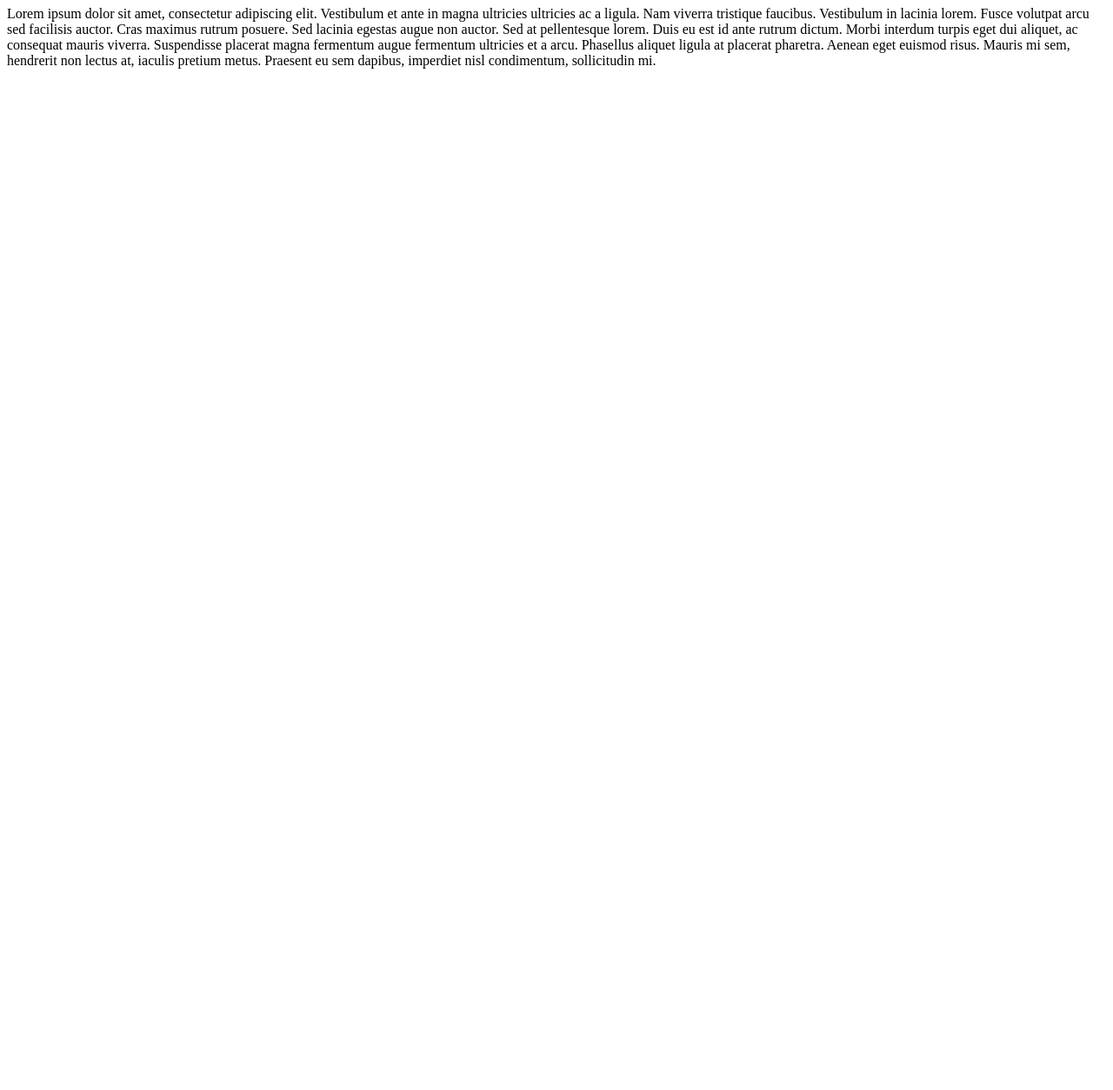
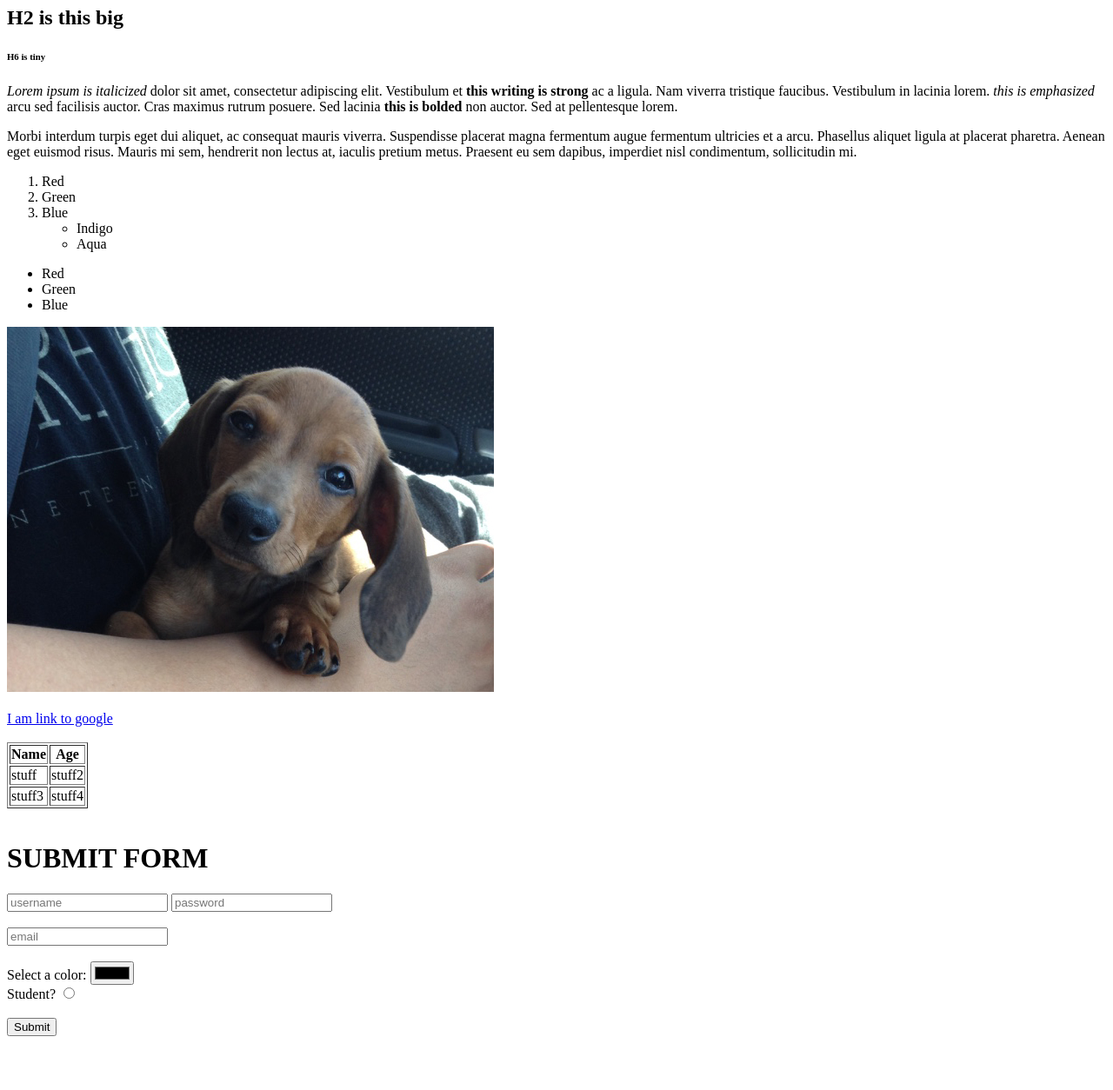
Before and after one commit to domsbytes/learn_web_dev, a plain HTML site: page IntroHTML/firstPage.html in a window 1280 px wide. Shown: the part 73-1327 px from the top of the page at 87% size. Before the commit the page ends 800 px from the top, so only its background shows below. Drawn offline with Linux system fonts and the light colour scheme.

Commit message:
more html practice

```diff
--- a/IntroHTML/firstPage.html
+++ b/IntroHTML/firstPage.html
@@ -4,19 +4,89 @@
         <title> My first site</title>
       </head>
     <!-- this is a comment durrr-->
+    <!-- use span to grouping stuff in line and use div to group block stuff-->
 
     <body>
 
-          <h1> BLAHHHHHH</h1>
-        <p> Lorem ipsum dolor sit amet, consectetur adipiscing elit.
-            Vestibulum et ante in magna ultricies ultricies ac a ligula. Nam viverra tristique faucibus.
-            Vestibulum in lacinia lorem. Fusce volutpat arcu sed facilisis auctor. Cras maximus rutrum posuere.
-             Sed lacinia egestas augue non auctor. Sed at pellentesque lorem. Duis eu est id ante rutrum dictum.
+          <h1> H1 heading is this big</h1>
+          <h2> H2 is this big</h2>
+          <h6> H6 is tiny</h6>
+        <div>
+        <p> <i>Lorem ipsum is italicized</i> dolor sit amet, consectetur adipiscing elit.
+            Vestibulum et <strong>this writing is strong </strong> ac a ligula. Nam viverra tristique faucibus.
+            Vestibulum in lacinia lorem. <em>this is emphasized</em> arcu sed facilisis auctor. Cras maximus rutrum posuere.
+             Sed lacinia <b>this is bolded </b> non auctor. Sed at pellentesque lorem.
+        </p>
+        <p>
              Morbi interdum turpis eget dui aliquet, ac consequat mauris viverra. Suspendisse placerat magna
              fermentum augue fermentum ultricies et a arcu. Phasellus aliquet ligula at placerat pharetra.
              Aenean eget euismod risus. Mauris mi sem, hendrerit non lectus at, iaculis pretium metus.
              Praesent eu sem dapibus, imperdiet nisl condimentum, sollicitudin mi.
+        </p>
+            <ol>
+                <li>Red</li>
+                <li> Green </li>
+                <li> Blue </li>
+                    <ul>
+                        <li>Indigo</li>
+                        <li>Aqua</li>
+                    </ul>
 
-        </p>
+            </ol>
+            <ul>
+                <li>Red</li>
+                <li> Green </li>
+                <li> Blue </li>
+            </ul>
+
+            <!-- Attributes: a key value pair: property and value
+            <tag>name = "value"></tag>
+            <img src ="corgi.png">-->
+            <img src ="jack1.jpg"><br><br>
+            <a href = "http://www.google.com"> I am link to google</a>
+                <br>
+                <br>
+            <table border = "1">
+                <tr> <th>Name</th>
+                    <th> Age</th>
+                </tr>
+                <tr>
+                    <td> stuff</td>
+                    <td>stuff2</td>
+                </tr>
+                <tr>
+                    <td>stuff3</td>
+                    <td>stuff4</td>
+                </tr></table>
+        </div>
+            <br>
+        <div>
+            <h1>SUBMIT FORM</h1>
+            <!--form tags-->
+            <!-- action - where the form sends data
+                method - what HTTP method request it uses(get/post)-->
+            <form action="/specifies_where_to_send_data" method="post">
+            <!-- post - data posted to a server-->
+            <!-- get request - getting data back form a DB etc -->
+            <input type = "text" placeholder="username">
+            <input type = "text" placeholder="password">
+            <br><br>
+            <input type = "email" placeholder="email">
+            <br><br>
+            Select a color:
+            <input type = "color" >
+            <br>
+            Student?
+            <input type = "radio">
+            <br><br>
+            <button>Submit</button>
+            </form>
+
+            <br><br><br>
+
+
+        </div>
+
+
     </body>
 </html>
```
Also changed, not shown: IntroHTML/jack1.jpg (added).
